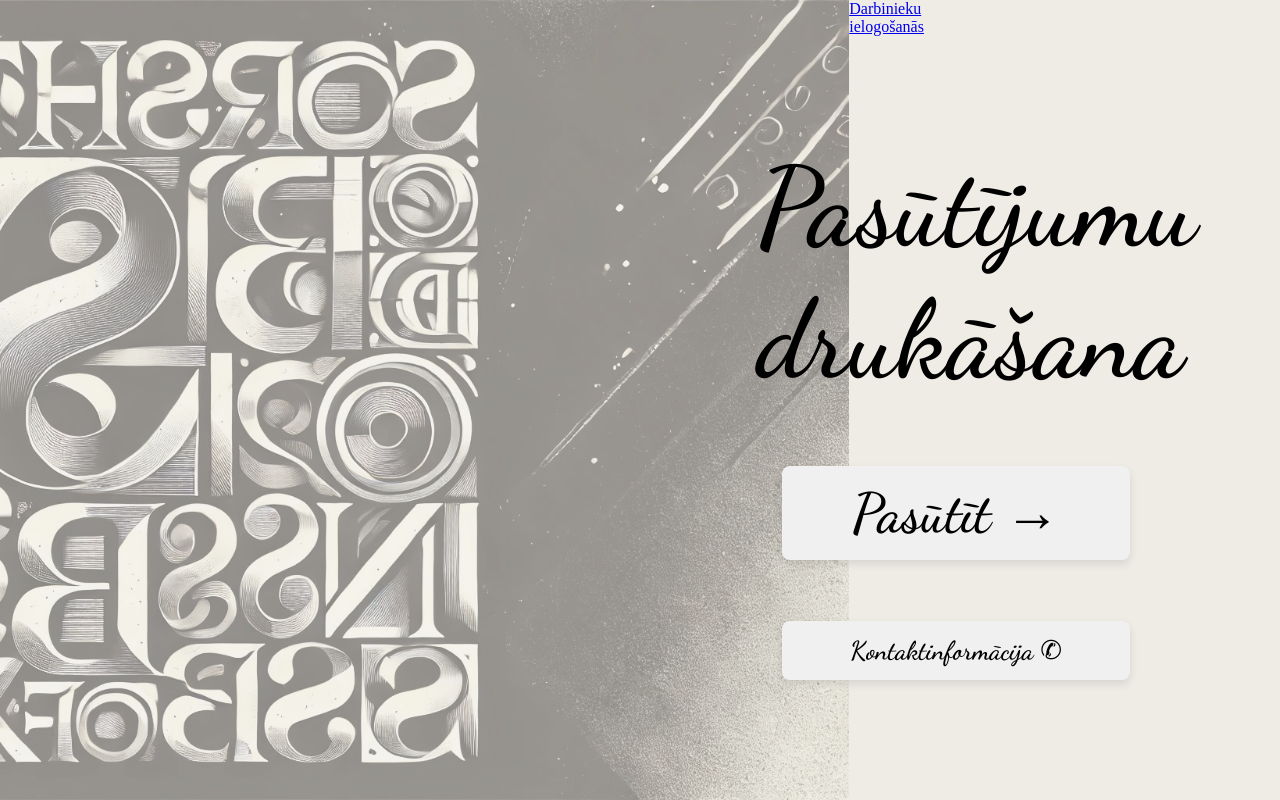
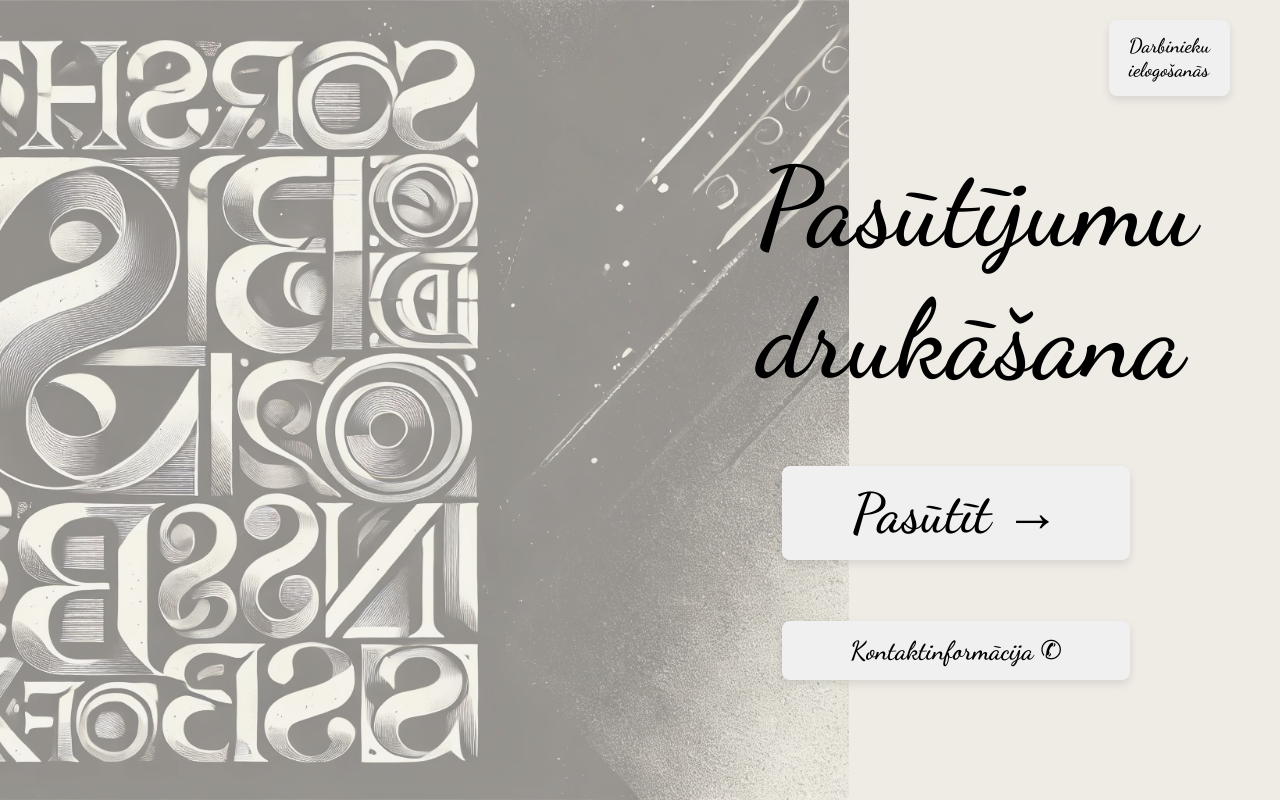
Before and after one commit to LindaSlapina/proj_lab, a Flask app: page / in a window 1280 px wide. Run offline with Flask 3, Linux system fonts and the light colour scheme; some web fonts are replaced.

Commit message:
Update main_css.css

```diff
--- a/app/static/css/main_css.css
+++ b/app/static/css/main_css.css
@@ -52,7 +52,20 @@ body {
 }
 
 
-
+.button3{
+    position: absolute;
+    right: 50px;
+    top: 20px;
+    border: none;
+    background-color: #f0f0f0;
+    color: buttontext;
+    border-radius: 8px;
+    font-family: "Dancing Script", serif;
+    font-size: 20px;
+    padding: 14px 20px;
+    text-decoration: none;
+    box-shadow: 0 4px 8px rgba(0, 0, 0, 0.1);
+}
 
 .dancing-script-unique {
   font-family: "Dancing Script", serif;
```
